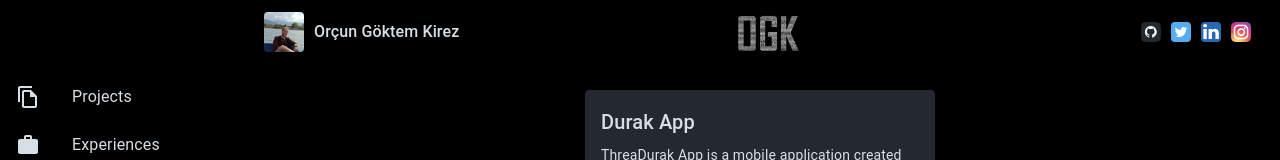
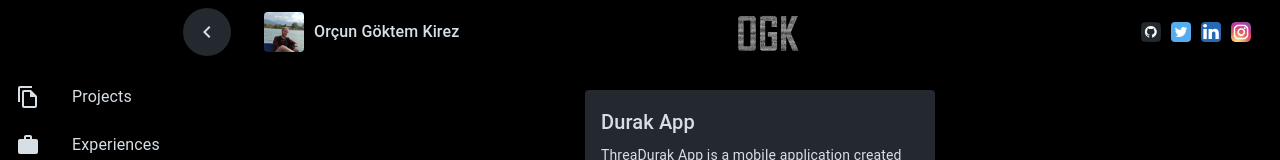
Before and after one commit to goktemkirez/my-cv, a React (Create React App) app: page / in a window 1280 px wide. Shown: the top 160 px of the page. Built offline with nearby package versions, Linux system fonts and the light colour scheme.

Commit message:
drawer open&close event fixed

```diff
--- a/src/components/PersistentDrawerLeft/PersistentDrawerLeft.js
+++ b/src/components/PersistentDrawerLeft/PersistentDrawerLeft.js
@@ -86,7 +86,7 @@ export default function PersistentDrawerLeft() {
   };
 
   const handleDrawerClose = () => {
-    setOpen(true);  //false yap
+    setOpen(false);  //false yap
   };
 
   return (
--- a/src/components/PersistentDrawerLeft/PersistentDrawerLeft.style.js
+++ b/src/components/PersistentDrawerLeft/PersistentDrawerLeft.style.js
@@ -23,6 +23,12 @@ export const useStyles = makeStyles((theme) => ({
   },
   menuButton: {
     marginRight: theme.spacing(2),
+    color:'#D7DFE6',
+    backgroundColor:"#24292F",
+    "&:hover": {
+      color: "#FFFFFF",
+      backgroundColor:'#24292F'
+    },
   },
   hide: {
     display: 'none',
@@ -43,20 +49,22 @@ export const useStyles = makeStyles((theme) => ({
     ...theme.mixins.toolbar,
     justifyContent: 'flex-end',
   },
-  // drawerHeaderCloseSidebarIcon:{
-  //   color:'#D7DFE6',
-  //   backgroundColor:'#24292F',
-  //   "&:hover": {
-  //     color: "#FFFFFF",
-  //     backgroundColor:'#24292F'
-  //   },
-  // },
+  drawerHeaderCloseSidebarIcon:{
+    color:'#D7DFE6',
+    backgroundColor:'#24292F',
+    "&:hover": {
+      color: "#FFFFFF",
+      backgroundColor:'#24292F'
+    },
+  },
+  //
   appBarContainer:{
     display:"flex",
     justifyContent:"space-between",
     padding:0,
     margin:0,
     width: '100%',
+    maxWidth:'100%'
   },
   appBarHeader:{
     display:"flex",
```
